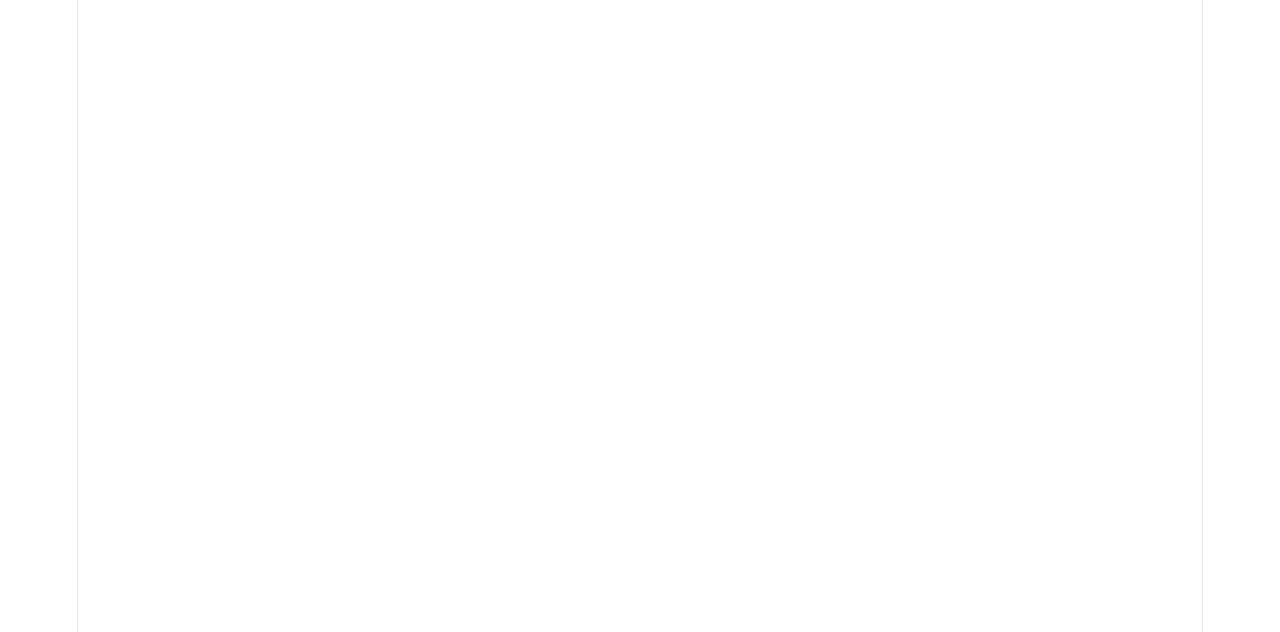
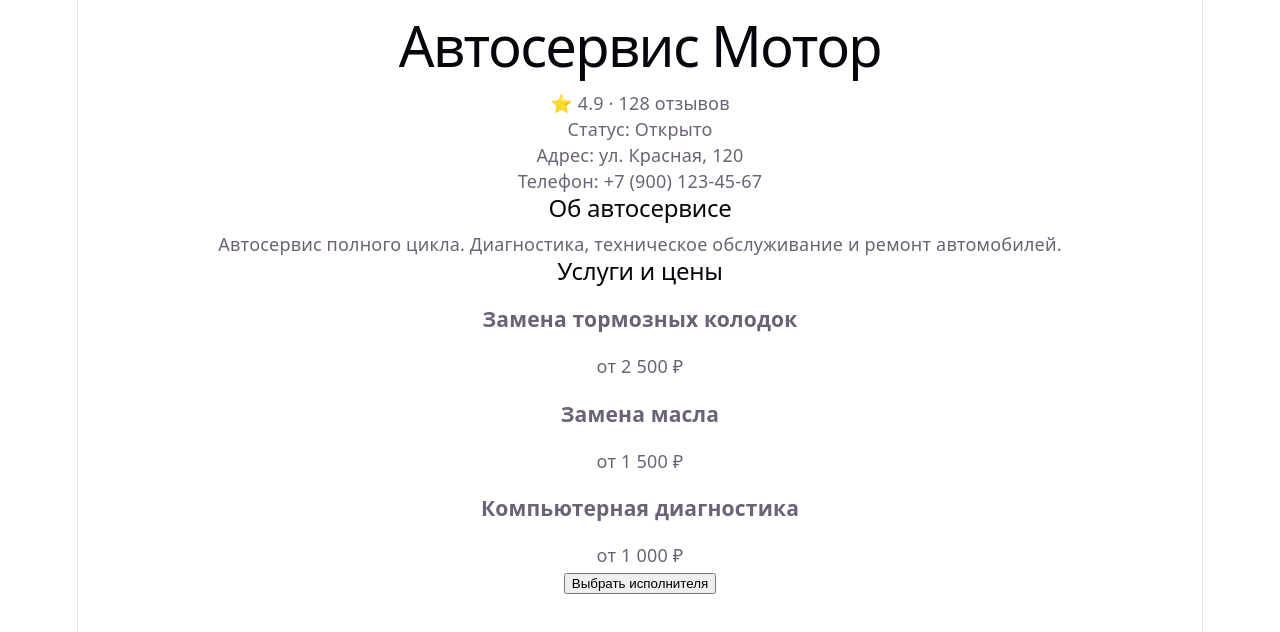
Before and after one commit to JuliShestakova/auto-service-platform-js, a React (Vite) app: page /executors/1 in a window 1280 px wide. Before the commit this address had no page. Shown: the top 632 px of the page. Built offline with nearby package versions, Linux system fonts and the light colour scheme.

Commit message:
Add executor details page

```diff
--- a/src/App.jsx
+++ b/src/App.jsx
@@ -5,16 +5,26 @@ import RegisterPage from './pages/RegisterPage';
 import CustomerDashboardPage from './pages/CustomerDashboardPage';
 import CreateOrderPage from './pages/CreateOrderPage';
 import ExecutorsPage from './pages/ExecutorsPage';
+import ExecutorDetailsPage from './pages/ExecutorDetailsPage';
 
 function App() {
   return (
     <BrowserRouter>
       <Routes>
-        <Route path="/" element={<HomePage />} />
+        <Route
+          path="/"
+          element={<HomePage />}
+        />
 
-        <Route path="/login" element={<LoginPage />} />
+        <Route
+          path="/login"
+          element={<LoginPage />}
+        />
 
-        <Route path="/register" element={<RegisterPage />} />
+        <Route
+          path="/register"
+          element={<RegisterPage />}
+        />
 
         <Route
           path="/customer"
@@ -30,6 +40,11 @@ function App() {
           path="/executors"
           element={<ExecutorsPage />}
         />
+
+        <Route
+          path="/executors/:id"
+          element={<ExecutorDetailsPage />}
+        />
       </Routes>
     </BrowserRouter>
   );
--- /dev/null
+++ b/src/pages/ExecutorDetailsPage.jsx
@@ -0,0 +1,136 @@
+import { useParams } from 'react-router-dom';
+
+const executors = {
+  1: {
+    name: 'Автосервис Мотор',
+    rating: 4.9,
+    reviews: 128,
+    address: 'ул. Красная, 120',
+    phone: '+7 (900) 123-45-67',
+    status: 'Открыто',
+    description:
+      'Автосервис полного цикла. Диагностика, техническое обслуживание и ремонт автомобилей.',
+    services: [
+      {
+        name: 'Замена тормозных колодок',
+        price: 'от 2 500 ₽',
+      },
+      {
+        name: 'Замена масла',
+        price: 'от 1 500 ₽',
+      },
+      {
+        name: 'Компьютерная диагностика',
+        price: 'от 1 000 ₽',
+      },
+    ],
+  },
+
+  2: {
+    name: 'АвтоПрофи',
+    rating: 4.8,
+    reviews: 96,
+    address: 'ул. Северная, 45',
+    phone: '+7 (900) 234-56-78',
+    status: 'Открыто',
+    description:
+      'Специализированный автосервис с диагностикой и ремонтом автомобилей.',
+    services: [
+      {
+        name: 'Замена тормозных колодок',
+        price: 'от 2 800 ₽',
+      },
+      {
+        name: 'Замена масла',
+        price: 'от 1 700 ₽',
+      },
+      {
+        name: 'Диагностика автомобиля',
+        price: 'от 1 200 ₽',
+      },
+    ],
+  },
+
+  3: {
+    name: 'Гараж №1',
+    rating: 4.7,
+    reviews: 74,
+    address: 'ул. Ставропольская, 88',
+    phone: '+7 (900) 345-67-89',
+    status: 'Закрыто',
+    description:
+      'Небольшой автосервис с основными услугами по ремонту автомобилей.',
+    services: [
+      {
+        name: 'Замена тормозных колодок',
+        price: 'от 2 300 ₽',
+      },
+      {
+        name: 'Замена масла',
+        price: 'от 1 400 ₽',
+      },
+    ],
+  },
+};
+
+function ExecutorDetailsPage() {
+  const { id } = useParams();
+
+  const executor = executors[id];
+
+  if (!executor) {
+    return (
+      <main>
+        <h1>Исполнитель не найден</h1>
+        <p>
+          Автосервис с таким идентификатором не найден.
+        </p>
+      </main>
+    );
+  }
+
+  return (
+    <main>
+      <h1>{executor.name}</h1>
+
+      <p>
+        ⭐ {executor.rating} · {executor.reviews} отзывов
+      </p>
+
+      <p>
+        Статус: {executor.status}
+      </p>
+
+      <p>
+        Адрес: {executor.address}
+      </p>
+
+      <p>
+        Телефон: {executor.phone}
+      </p>
+
+      <section>
+        <h2>Об автосервисе</h2>
+
+        <p>{executor.description}</p>
+      </section>
+
+      <section>
+        <h2>Услуги и цены</h2>
+
+        {executor.services.map((service) => (
+          <article key={service.name}>
+            <h3>{service.name}</h3>
+            <p>{service.price}</p>
+          </article>
+        ))}
+      </section>
+
+      <button type="button">
+        Выбрать исполнителя
+      </button>
+    </main>
+  );
+}
+
+export default ExecutorDetailsPage;
--- a/src/pages/ExecutorsPage.jsx
+++ b/src/pages/ExecutorsPage.jsx
@@ -1,3 +1,5 @@
+import { Link } from 'react-router-dom';
+
 const executors = [
   {
     id: 1,
@@ -58,9 +60,9 @@ function ExecutorsPage() {
               Статус: {executor.status}
             </p>
 
-            <button type="button">
+            <Link to={`/executors/${executor.id}`}>
               Подробнее
-            </button>
+            </Link>
           </article>
         ))}
       </section>
```
